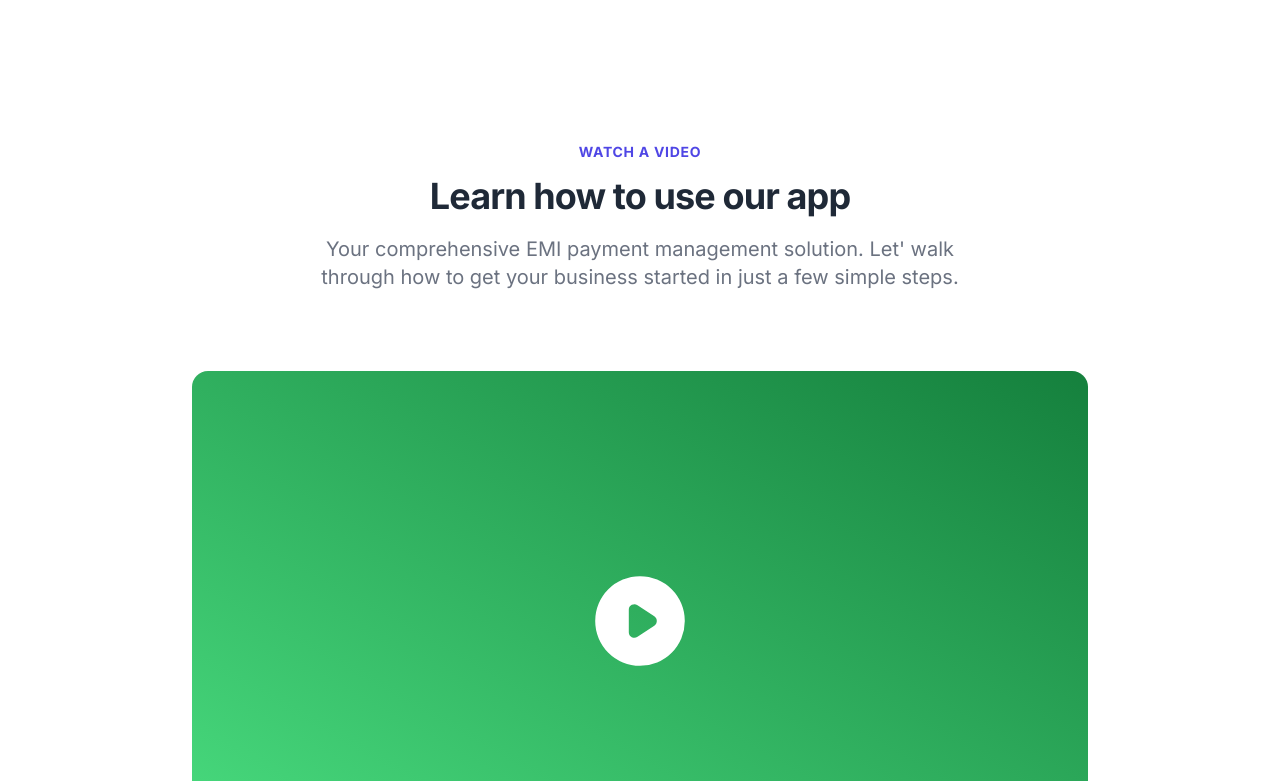
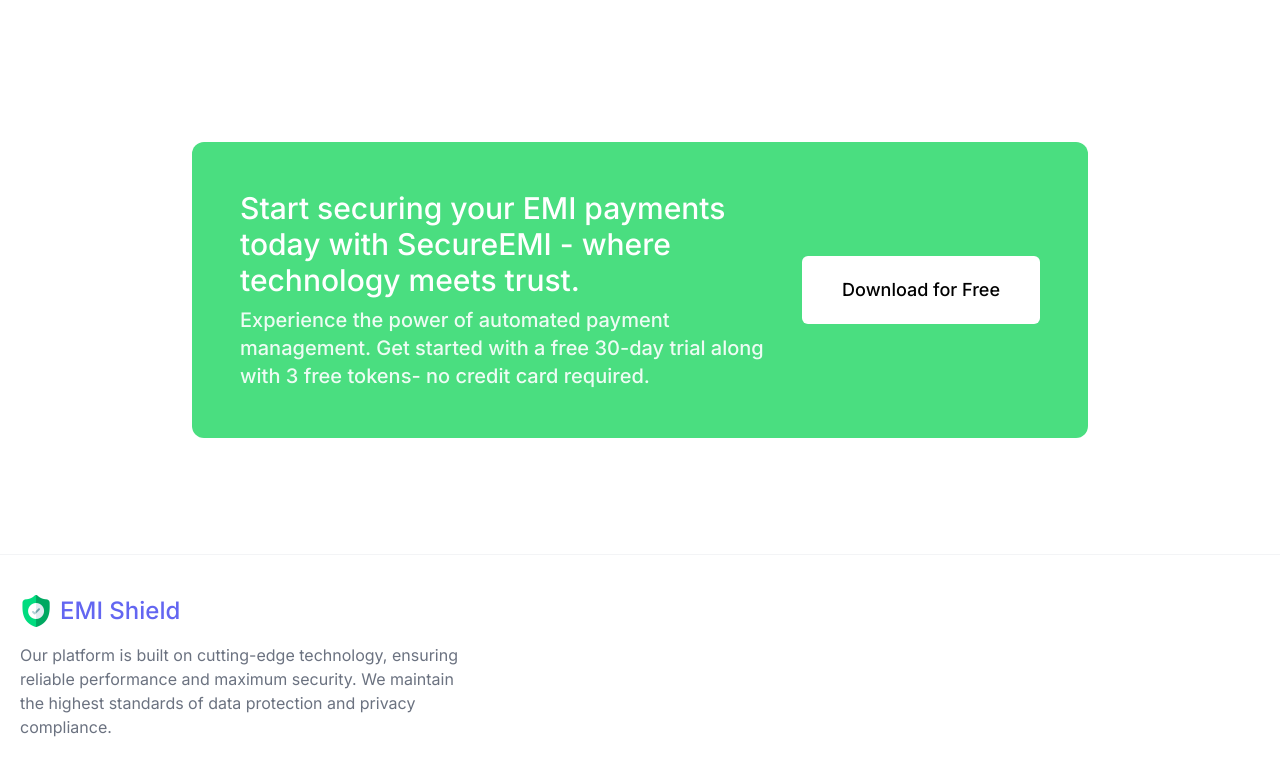
Before and after one commit to RiteshF7/eshieldweb, a Next.js app: page / in a window 1280 px wide. Shown: the part 2374-3155 px from the top of the page. Built offline with nearby package versions, Linux system fonts and the light colour scheme.

Commit message:
removed video

```diff
--- a/src/app/page.tsx
+++ b/src/app/page.tsx
@@ -24,15 +24,17 @@ export default function Home() {
             <Benefits data={benefitOne}/>
             <Benefits imgPos="right" data={benefitTwo}/>
 
-            <SectionTitle
-                preTitle="Watch a video"
-                title="Learn how to use our app"
-            >
-                Your comprehensive EMI payment management solution. Let&apos; walk through how to get
-                your business started in just a few simple steps.
-            </SectionTitle>
 
-            <Video videoId="fZ0D0cnR88E"/>
+            {/*<SectionTitle*/}
+            {/*    preTitle="Watch a video"*/}
+            {/*    title="Learn how to use our app"*/}
+            {/*>*/}
+            {/*    Your comprehensive EMI payment management solution. Let&apos; walk through how to get*/}
+            {/*    your business started in just a few simple steps.*/}
+            {/*</SectionTitle>*/}
+
+
+            {/*<Video videoId="fZ0D0cnR88E"/>*/}
 
             {/*<SectionTitle*/}
             {/*    preTitle="Testimonials"*/}
```
